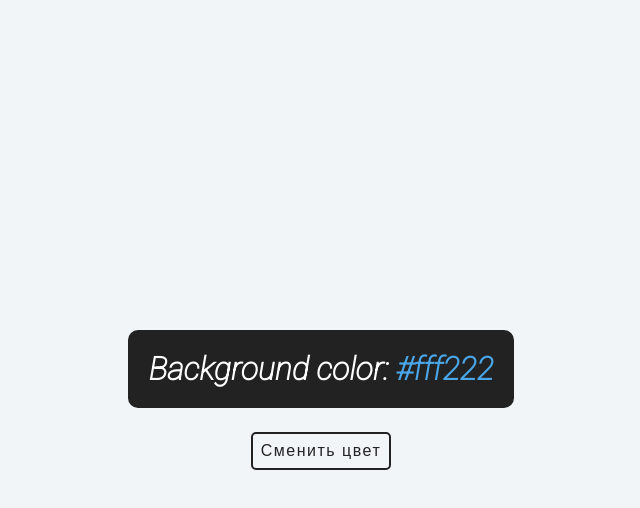
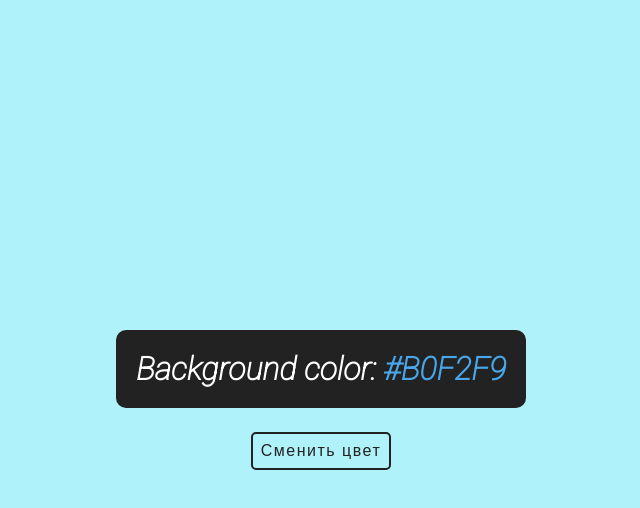
Before and after one commit to AlexanderMenshikoff/changeable_color_background, a plain HTML site: page index.html in a window 1280 px wide. Both pictures are taken after a click on the button "Сменить цвет". Shown: the whole page, without its empty margins (319-959 px from the left). Drawn offline with Linux system fonts and the light colour scheme.

Commit message:
made js logic , finishing project

```diff
--- a/index.html
+++ b/index.html
@@ -17,7 +17,7 @@
     <div class="container">
       <h2>
         Background color:
-        <span class="color">#fff222</span>
+        <span class="color">#f1f5f8</span>
       </h2>
       <button id="btn" class="btn">Сменить цвет</button>
     </div>
--- a/js/app.js
+++ b/js/app.js
@@ -0,0 +1,25 @@
+const btn = document.querySelector('.btn')
+const color = document.querySelector('.color')
+
+
+btn.addEventListener('click', ()=>{
+    let hexColor = generateHex()
+    document.body.style.backgroundColor = hexColor
+    color.textContent = hexColor
+})
+
+
+const hex = ['0', '1', '2', '3', '4', '5', '6', '7', '8', '9', 'A', 'B', 'C', 'D', 'E', 'F']
+
+function generateHex(){
+    let hexColor = '#'
+   for(let i = 0; i < 6; i++){
+    hexColor += hex[getRandomNumber()]
+   }
+   return hexColor
+}
+
+
+function getRandomNumber(){
+   return Math.floor(Math.random() * hex.length)
+}
```
